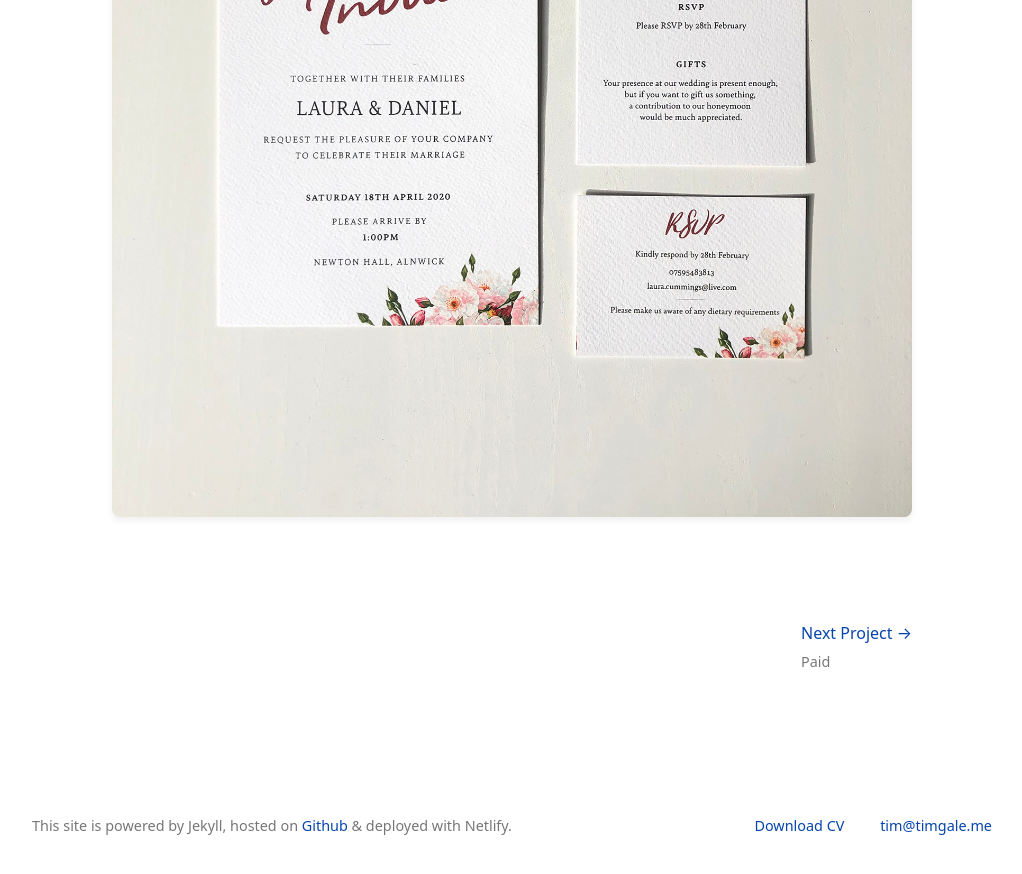
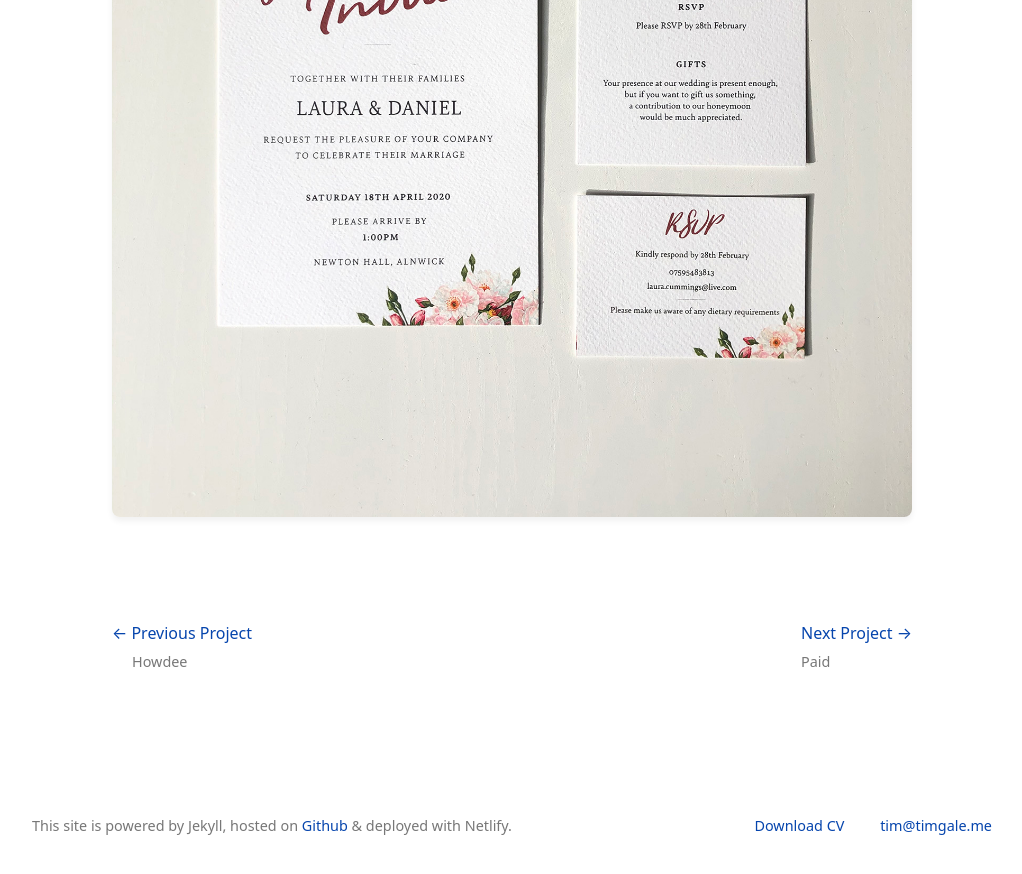
Before and after one commit to timgale/timgale.github.io, a Jekyll site: the page built from _projects/2020-01-11-wedding_invitations.md, in a window 1280 px wide and 900 px high, scrolled down 3226 px. Shown: the top 874 px of the window, without its empty margins (128-1150 px from the left). Built offline with Jekyll 4.4.1, drawn with Linux system fonts in a browser that asks for light colours.

Commit message:
Update project pagination logic

```diff
--- a/_layouts/project.html
+++ b/_layouts/project.html
@@ -22,7 +22,7 @@ layout: default
       <div class="pagination mb--double">
         <div class="pagination__item--prev fl-m">
           {% if page.previous != 'nil' %}
-            {% if page.title == 'Wedding Invitations' %}
+            {% if page.title == 'Howdee' %}
             {% else %}
             <a href="{{ page.previous.url }}">
               <span class="text mb--quarter">&#8592; Previous Project</span>
```
Also changed, not shown: 1 other file.
